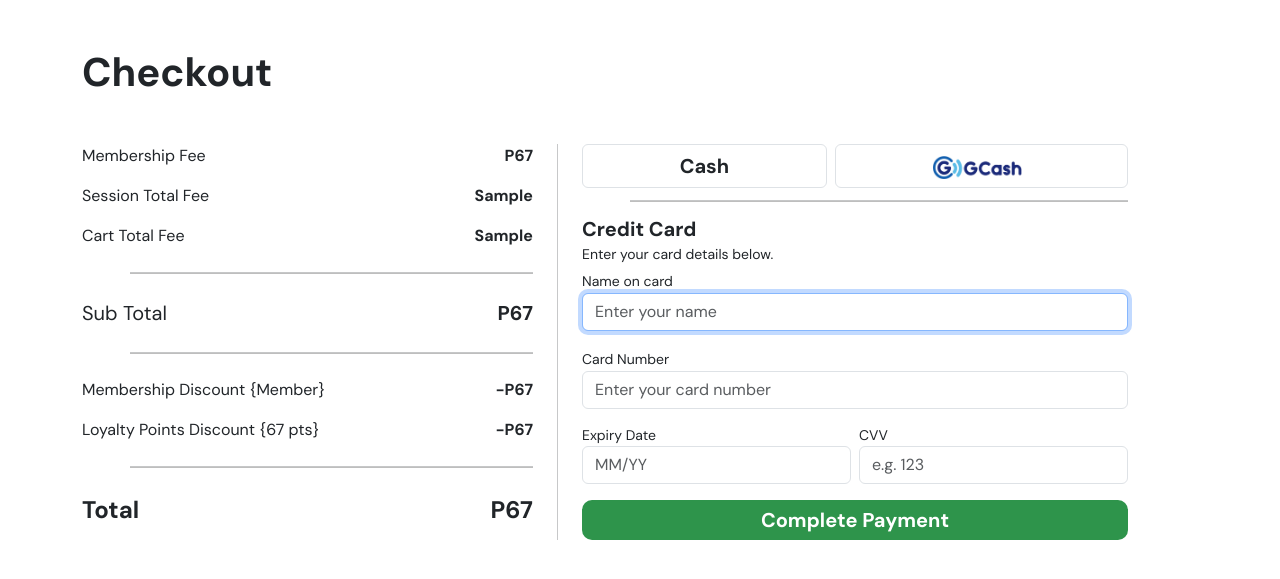
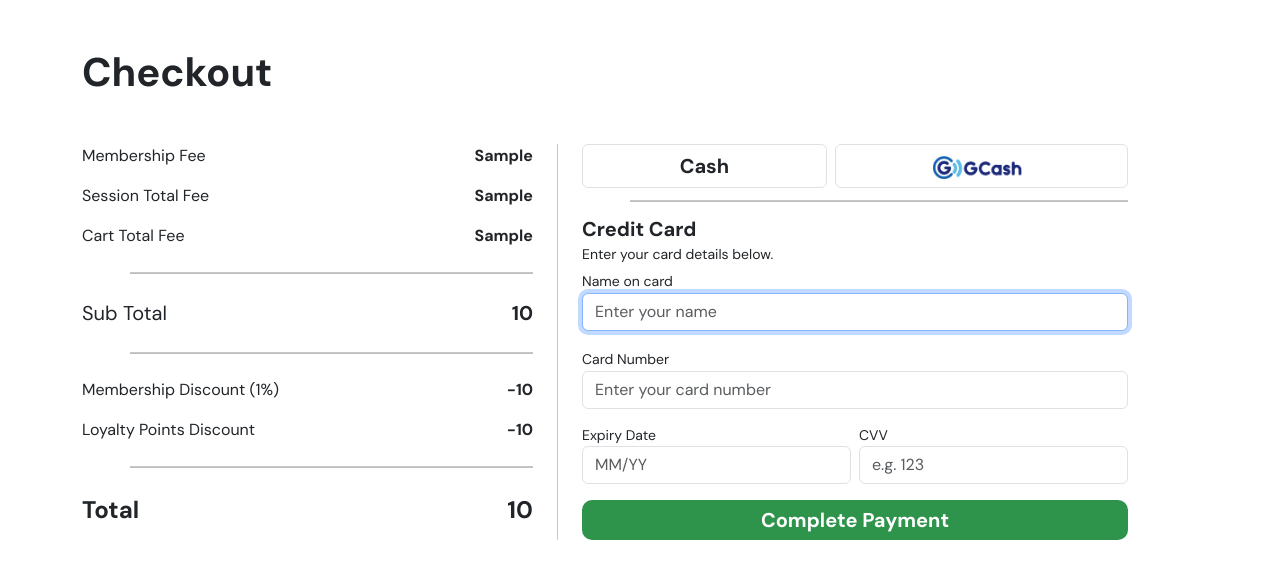
Before and after one commit to johnllss/INFOM_DB-App_Gr3, a Flask app: template golf/templates/checkout.html in a window 1280 px wide. Shown: the top 579 px of the page. Run offline with Flask 3, Linux system fonts and the light colour scheme; the template is opened without the code that fills it: most values are stand-ins (such as "Sample title", 1, 10 or a date in 2020); some libraries are stand-ins or nearby versions.

Commit message:
Replaced 67 hard-coded values w/ their respective Jinja values from app.py

```diff
--- a/golf/templates/checkout.html
+++ b/golf/templates/checkout.html
@@ -11,7 +11,7 @@
         <div class="col-md-5 d-flex flex-column gap-3">
             <div class="d-flex">
                 <div>Membership Fee</div>
-                <div class="ms-auto"><strong>P67</strong></div>
+                <div class="ms-auto"><strong>{{ p_membership }}</strong></div>
             </div>
             <div class="d-flex">
                 <div>Session Total Fee</div>
@@ -26,25 +26,25 @@
 
             <div class="d-flex">
                 <span class="fs-5">Sub Total</span>
-                <div class="fs-5 ms-auto"><strong>P67</strong></div>
+                <div class="fs-5 ms-auto"><strong>{{ p_sub_total }}</strong></div>
             </div>
 
             <hr class="my-2">
 
             <div class="d-flex">
-                <div>Membership Discount {Member}</div>
-                <div class="ms-auto"><strong>-P67</strong></div>
+                <div>Membership Discount ({{ p_discount_percent }}%)</div>
+                <div class="ms-auto"><strong>-{{ p_discount_amount }}</strong></div>
             </div>
             <div class="d-flex">
-                <div>Loyalty Points Discount {67 pts}</div>
-                <div class="ms-auto"><strong>-P67</strong></div>
+                <div>Loyalty Points Discount</div>
+                <div class="ms-auto"><strong>-{{ p_loyalty_discount }}</strong></div>
             </div>
 
             <hr class="my-2">
 
             <div class="d-flex">
                 <span class="fs-4"><strong>Total</strong></span>
-                <div class="fs-4 ms-auto"><strong>P67</strong></div>
+                <div class="fs-4 ms-auto"><strong>{{ p_total }}</strong></div>
             </div>
 
 
```
Also changed, not shown: 1 other file.
